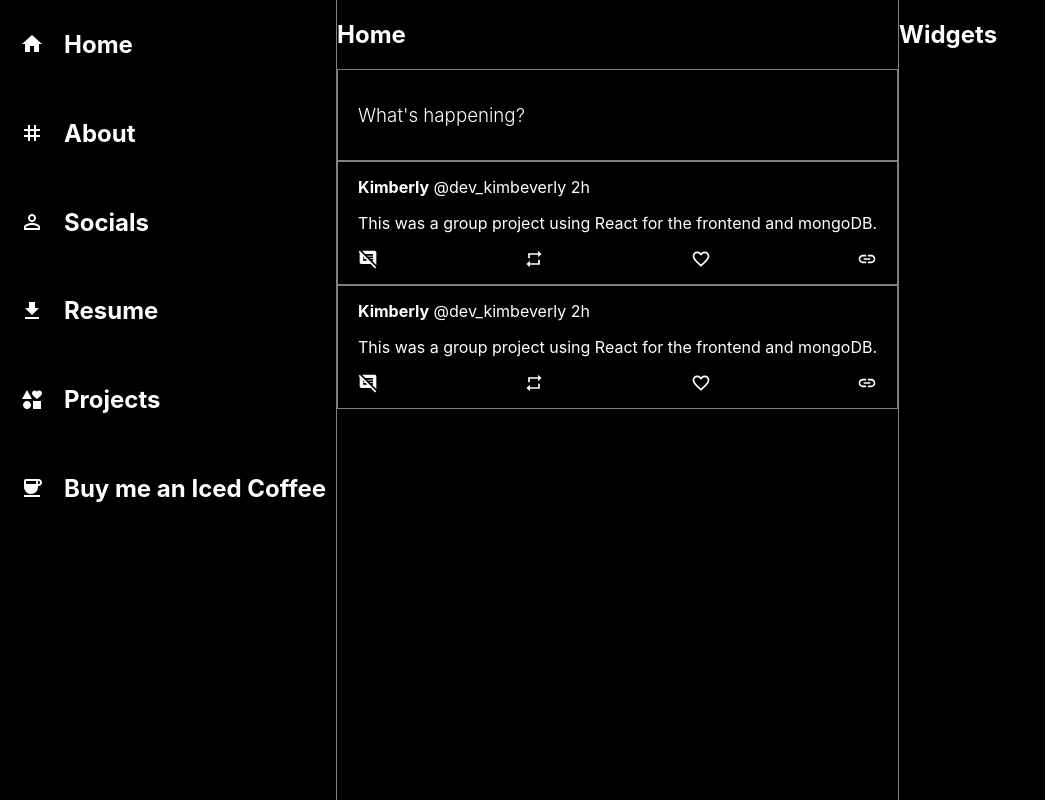
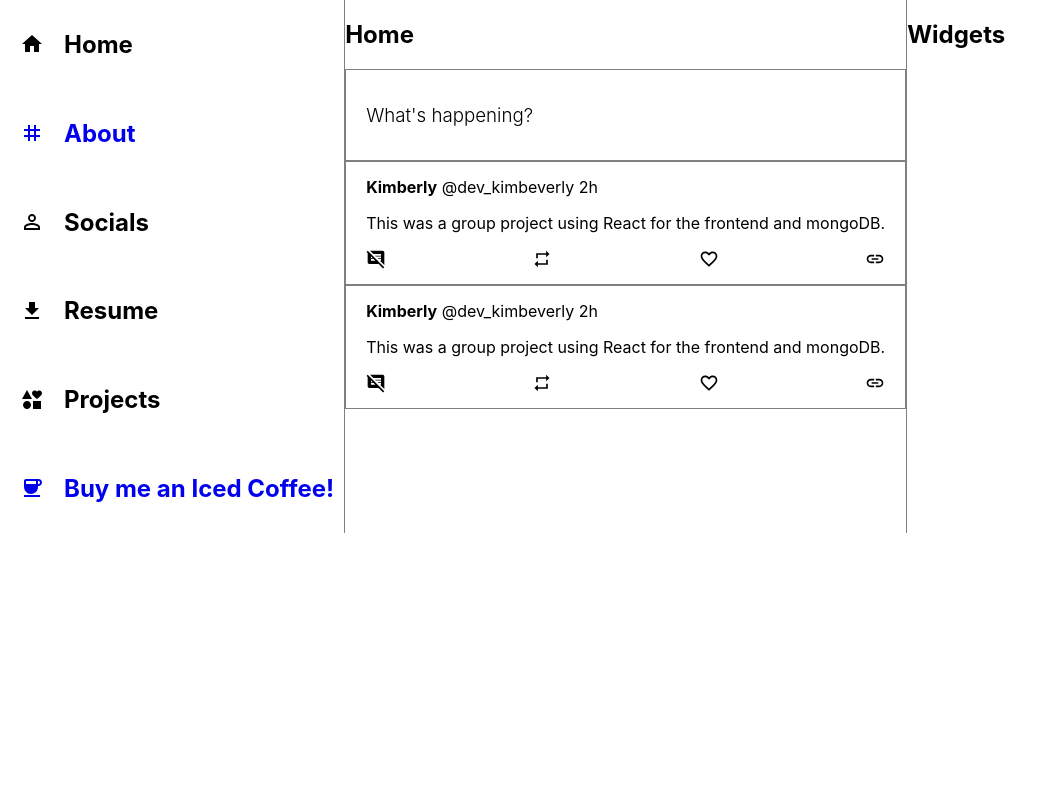
Before and after one commit to kkimberly702/react-portfolio, a React (Create React App) app in the folder react-portfolio/: page / in a window 1280 px wide. Shown: the whole page, without its empty margins (0-1045 px from the left). Built offline with nearby package versions, Linux system fonts and the light colour scheme.

Commit message:
added a home component

```diff
--- a/react-portfolio/src/App.css
+++ b/react-portfolio/src/App.css
@@ -1,7 +1,7 @@
-* {
+/* * {
   background-color: black;
   color: white;
-}
+} */
 
 .App {
   display: flex;
--- a/react-portfolio/src/App.js
+++ b/react-portfolio/src/App.js
@@ -1,17 +1,26 @@
 import './App.css';
-
+import { Route, Routes, Link } from "react-router-dom"
 /*Components*/
 import Sidebar from './Components/Sidebar';
 import MainFeed from './Components/MainFeed';
 import Widgets from './Components/Widgets';
-
+import About from './Components/About';
+import Home from './Components/Home';
 function App() {
   return (
     <div className="App">
 
-      <Sidebar />
-      <MainFeed />
-      <Widgets />
+<main>
+  <meta name="color-scheme" content="dark light"></meta>
+<Routes>
+  <Route path="/" element={<Home />}/>
+<Route path="/About" element={<About />}/>
+
+</Routes>
+</main>
+
+
+
     </div>
   );
 }
--- /dev/null
+++ b/react-portfolio/src/Components/About.js
@@ -0,0 +1,14 @@
+import React from 'react';
+import Home from '../Components/Home';
+import { Link } from 'react-router-dom'
+
+function About() {
+  return (
+    <div>About me!
+        <p> I am a software developer living in Las Vegas, Nevada. I did a coding bootcamp.</p>
+        <Link to="/" element={<Home />}>Home</Link>
+    </div>
+  )
+}
+
+export default About;
--- /dev/null
+++ b/react-portfolio/src/Components/Home.js
@@ -0,0 +1,18 @@
+import React from 'react'
+import Sidebar from './Sidebar'
+import MainFeed from './MainFeed'
+import Widgets from './Widgets'
+import '../home.css';
+
+function Home() {
+  return (
+    <div className='home-div'>
+
+    <Sidebar />
+    <MainFeed />
+    <Widgets />
+    </div>
+  )
+}
+
+export default Home
--- a/react-portfolio/src/Components/Sidebar.js
+++ b/react-portfolio/src/Components/Sidebar.js
@@ -1,7 +1,14 @@
 import React from 'react';
+import { Link, Route, Routes } from 'react-router-dom'
+
 import SidebarOptions from './SidebarOption';
-import '../Sidebar.css';
+import About from '../Components/About';
+
+
+
 import '../sidebarOption.css';
+
+// ICONS
 import HomeIcon from '@mui/icons-material/Home';
 import TagIcon from '@mui/icons-material/Tag';
 import PersonOutlineIcon from '@mui/icons-material/PersonOutline';
@@ -19,7 +26,9 @@ function Sidebar({ text }) {
 
 
     {/*About*/}
-    <SidebarOptions Icon={TagIcon} text="About"/>
+    <Link to="/About" element={<About />}><SidebarOptions Icon={TagIcon} text="About" />
+    </Link>
+
 
     {/*Socials*/}
     <SidebarOptions Icon={PersonOutlineIcon} text="Socials" />
@@ -31,7 +40,7 @@ function Sidebar({ text }) {
     <SidebarOptions Icon={InterestsIcon} text="Projects" />
 
     {/*Coffee*/}
-    <SidebarOptions Icon={CoffeeIcon} text="Buy me an Iced Coffee" />
+    <a href="https://www.buymeacoffee.com/dev.kim" target="_blank"><SidebarOptions Icon={CoffeeIcon} text="Buy me an Iced Coffee!" /></a>
 
 
 
--- a/react-portfolio/src/Components/Widgets.js
+++ b/react-portfolio/src/Components/Widgets.js
@@ -1,10 +1,12 @@
 import React from 'react';
 import '../widgets.css';
+
 
 function Widgets() {
   return (
     <div className='widgets'>
         <h2>Widgets</h2>
+
         </div>
   )
 }
--- /dev/null
+++ b/react-portfolio/src/home.css
@@ -0,0 +1,3 @@
+.home-div {
+    display: flex;
+}
--- a/react-portfolio/src/mainfeed.css
+++ b/react-portfolio/src/mainfeed.css
@@ -17,7 +17,7 @@ h3 {
 
 .feed_header {
     top: 0;
-    background-color: black;
+    /* background-color: black; */
     z-index: 100;
     border: 1px solid gray;
     padding: 15px 20px;
--- a/react-portfolio/src/sidebarOption.css
+++ b/react-portfolio/src/sidebarOption.css
@@ -6,15 +6,19 @@
 }
 
 .sidebarOption:hover {
-    color: #1DA1F2;
+    color: white;
     border-radius: 30px;
-    background-color: #1DA1F2;
+    background-color: lavenderblush;
 
 }
 .sidebarOption:active {
-    color: #1DA1F2;
+    /* color: #1DA1F2; */
   }
 
 .sidebarOption > h2 {
     padding-left: 20px;
 }
+
+a {
+    text-decoration: none;
+}
```
Also changed, not shown: react-portfolio/src/Sidebar.css (deleted).
